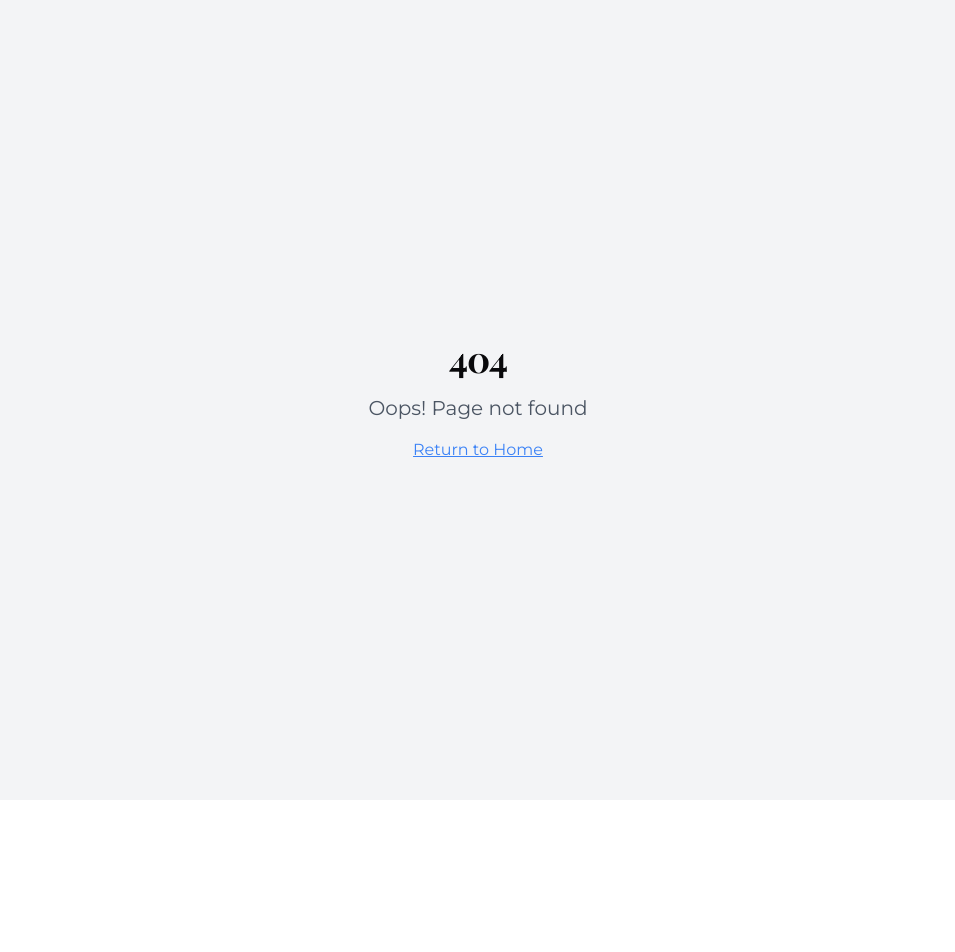
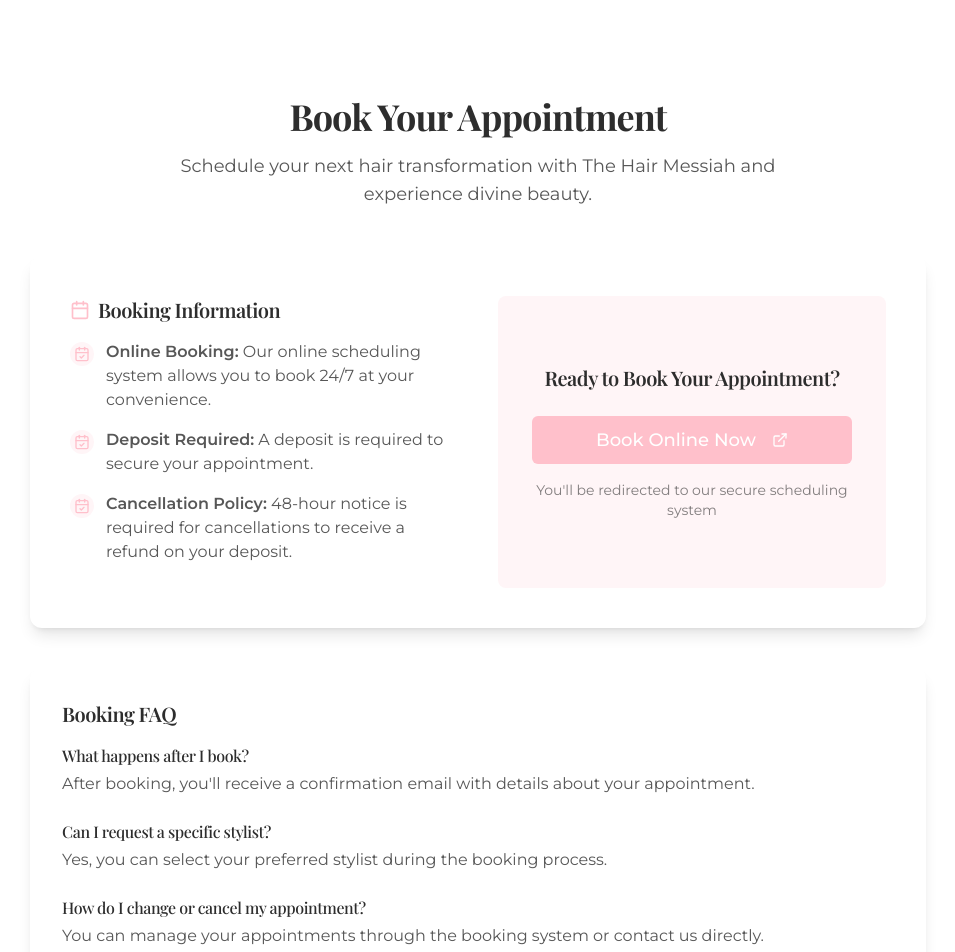
Before and after one commit to aymaneids/hair-miracle-web-99, a React (Vite) app: page /book-now in a window 1280 px wide. Before the commit this address had no page. Shown: the top 952 px of the page, without its empty margins (162-1117 px from the left). Before the commit the page ends 800 px from the top, so only its background shows below. Built offline with nearby package versions, Linux system fonts and the light colour scheme.

Commit message:
Add book now page
Creates a new page for booking appointments and updates the navigation to link to it.

```diff
--- a/src/App.tsx
+++ b/src/App.tsx
@@ -9,6 +9,7 @@ import About from "./pages/About";
 import Services from "./pages/Services";
 import Gallery from "./pages/Gallery";
 import Contact from "./pages/Contact";
+import BookNow from "./pages/BookNow";
 import NotFound from "./pages/NotFound";
 
 const queryClient = new QueryClient();
@@ -25,6 +26,7 @@ const App = () => (
           <Route path="/services" element={<Services />} />
           <Route path="/gallery" element={<Gallery />} />
           <Route path="/contact" element={<Contact />} />
+          <Route path="/book-now" element={<BookNow />} />
           <Route path="*" element={<NotFound />} />
         </Routes>
       </BrowserRouter>
--- a/src/components/Footer.tsx
+++ b/src/components/Footer.tsx
@@ -58,14 +58,9 @@ const Footer = () => {
                 </Link>
               </li>
               <li>
-                <a
-                  href="https://thehairmessiahllc.as.me"
-                  target="_blank"
-                  rel="noopener noreferrer"
-                  className="text-sm text-salon-dark/80 hover:text-salon-pink transition-colors"
-                >
+                <Link to="/book-now" className="text-sm text-salon-dark/80 hover:text-salon-pink transition-colors">
                   Book Appointment
-                </a>
+                </Link>
               </li>
             </ul>
           </div>
--- a/src/components/Navbar.tsx
+++ b/src/components/Navbar.tsx
@@ -34,6 +34,7 @@ const Navbar = () => {
     { name: 'Services', path: '/services' },
     { name: 'Gallery', path: '/gallery' },
     { name: 'Contact', path: '/contact' },
+    { name: 'Book Now', path: '/book-now' },
   ];
 
   const isActive = (path: string) => {
@@ -78,14 +79,6 @@ const Navbar = () => {
                 {link.name}
               </Link>
             ))}
-            <a
-              href="https://thehairmessiahllc.as.me"
-              target="_blank"
-              rel="noopener noreferrer"
-              className="btn-primary text-sm"
-            >
-              Book Now
-            </a>
           </div>
         </div>
       </div>
@@ -107,14 +100,6 @@ const Navbar = () => {
                 {link.name}
               </Link>
             ))}
-            <a
-              href="https://thehairmessiahllc.as.me"
-              target="_blank"
-              rel="noopener noreferrer"
-              className="btn-primary text-center mt-4"
-            >
-              Book Now
-            </a>
           </div>
         </div>
       )}
--- /dev/null
+++ b/src/pages/BookNow.tsx
@@ -0,0 +1,126 @@
+
+import { useState } from 'react';
+import { Button } from '@/components/ui/button';
+import { Calendar, CalendarCheck, ExternalLink } from 'lucide-react';
+import { useToast } from '@/hooks/use-toast';
+
+const BookNow = () => {
+  const { toast } = useToast();
+  const [redirecting, setRedirecting] = useState(false);
+
+  const handleExternalBooking = () => {
+    setRedirecting(true);
+    toast({
+      title: "Redirecting to booking system",
+      description: "You'll be redirected to our scheduling system in a moment.",
+    });
+
+    // Short delay before redirecting to external booking site
+    setTimeout(() => {
+      window.open('https://thehairmessiahllc.as.me', '_blank');
+      setRedirecting(false);
+    }, 1500);
+  };
+
+  return (
+    <div className="min-h-screen pt-24 pb-16 px-4">
+      <div className="max-w-4xl mx-auto">
+        <div className="text-center mb-12">
+          <h1 className="text-3xl md:text-4xl font-serif font-bold text-salon-dark mb-4">
+            Book Your Appointment
+          </h1>
+          <p className="text-lg text-salon-dark/80 max-w-2xl mx-auto">
+            Schedule your next hair transformation with The Hair Messiah and experience divine beauty.
+          </p>
+        </div>
+
+        <div className="bg-white rounded-xl shadow-lg overflow-hidden">
+          <div className="p-8 md:p-10">
+            <div className="grid md:grid-cols-2 gap-10">
+              <div>
+                <h2 className="text-xl font-serif font-semibold text-salon-dark mb-4 flex items-center">
+                  <Calendar className="mr-2 text-salon-pink" size={20} />
+                  Booking Information
+                </h2>
+
+                <ul className="space-y-4 mb-6">
+                  <li className="flex items-start">
+                    <span className="bg-salon-light text-salon-pink p-1 rounded-full mr-3 mt-0.5">
+                      <CalendarCheck size={16} />
+                    </span>
+                    <span className="text-salon-dark/80">
+                      <strong>Online Booking:</strong> Our online scheduling system allows you to book 24/7 at your convenience.
+                    </span>
+                  </li>
+                  <li className="flex items-start">
+                    <span className="bg-salon-light text-salon-pink p-1 rounded-full mr-3 mt-0.5">
+                      <CalendarCheck size={16} />
+                    </span>
+                    <span className="text-salon-dark/80">
+                      <strong>Deposit Required:</strong> A deposit is required to secure your appointment.
+                    </span>
+                  </li>
+                  <li className="flex items-start">
+                    <span className="bg-salon-light text-salon-pink p-1 rounded-full mr-3 mt-0.5">
+                      <CalendarCheck size={16} />
+                    </span>
+                    <span className="text-salon-dark/80">
+                      <strong>Cancellation Policy:</strong> 48-hour notice is required for cancellations to receive a refund on your deposit.
+                    </span>
+                  </li>
+                </ul>
+              </div>
+
+              <div className="flex flex-col justify-center items-center bg-salon-light p-8 rounded-lg">
+                <h3 className="text-xl font-serif font-semibold text-salon-dark mb-6 text-center">
+                  Ready to Book Your Appointment?
+                </h3>
+                <Button
+                  onClick={handleExternalBooking}
+                  disabled={redirecting}
+                  className="bg-salon-pink hover:bg-salon-pink/90 text-white py-6 px-6 rounded-md w-full max-w-xs flex items-center justify-center text-lg"
+                >
+                  {redirecting ? 'Redirecting...' : 'Book Online Now'}
+                  <ExternalLink className="ml-2" size={18} />
+                </Button>
+                <p className="text-sm text-salon-dark/60 mt-4 text-center">
+                  You'll be redirected to our secure scheduling system
+                </p>
+              </div>
+            </div>
+          </div>
+        </div>
+
+        <div className="mt-10 bg-white rounded-xl shadow-lg overflow-hidden">
+          <div className="p-8">
+            <h2 className="text-xl font-serif font-semibold text-salon-dark mb-4">
+              Booking FAQ
+            </h2>
+            <div className="space-y-6">
+              <div>
+                <h3 className="font-medium text-salon-dark">What happens after I book?</h3>
+                <p className="text-salon-dark/80 mt-1">
+                  After booking, you'll receive a confirmation email with details about your appointment.
+                </p>
+              </div>
+              <div>
+                <h3 className="font-medium text-salon-dark">Can I request a specific stylist?</h3>
+                <p className="text-salon-dark/80 mt-1">
+                  Yes, you can select your preferred stylist during the booking process.
+                </p>
+              </div>
+              <div>
+                <h3 className="font-medium text-salon-dark">How do I change or cancel my appointment?</h3>
+                <p className="text-salon-dark/80 mt-1">
+                  You can manage your appointments through the booking system or contact us directly.
+                </p>
+              </div>
+            </div>
+          </div>
+        </div>
+      </div>
+    </div>
+  );
+};
+
+export default BookNow;
```
